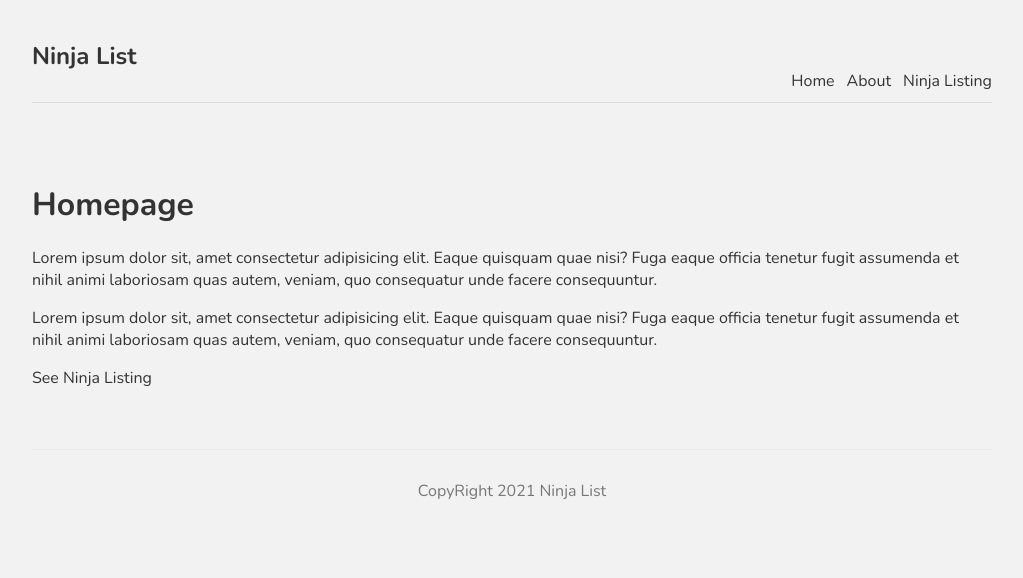
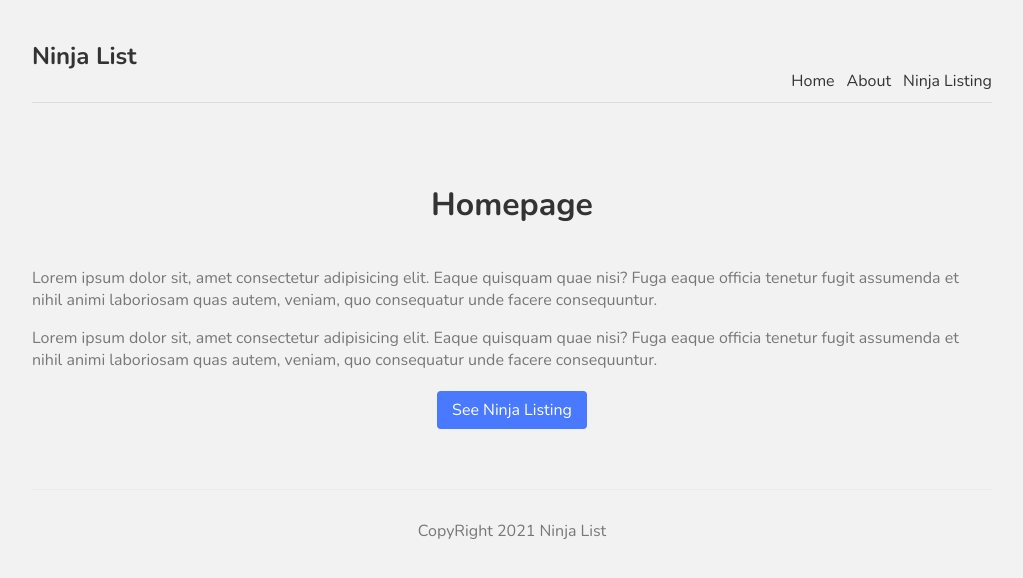
Before and after one commit to RuFrontEnd/next-research, a Next.js app in the folder net-ninja-tutorial/: page / in a window 1280 px wide. Shown: the top 578 px of the page, without its empty margins (128-1151 px from the left). Built offline with nearby package versions, Linux system fonts and the light colour scheme.

Commit message:
新增 module css

```diff
--- a/net-ninja-tutorial/pages/index.js
+++ b/net-ninja-tutorial/pages/index.js
@@ -1,7 +1,7 @@
 // 路由首頁
 import Head from "next/head";
 import Image from "next/image";
-import styles from "../styles/Home.module.css";
+import styles from "../styles/Home.module.css"; // [name].module.css => 支援 styles.className 寫法, 可避免全域汙染問題
 import Navbar from "@/components/Navbar";
 import Footer from "@/components/Footer";
 import Link from "next/link";
@@ -9,19 +9,19 @@
 export default function Home() {
   return (
     <div>
-      <h1>Homepage</h1>
-      <p>
+      <h1 className={styles.title}>Homepage</h1>
+      <p className={styles.text}>
         Lorem ipsum dolor sit, amet consectetur adipisicing elit. Eaque quisquam
         quae nisi? Fuga eaque officia tenetur fugit assumenda et nihil animi
         laboriosam quas autem, veniam, quo consequatur unde facere consequuntur.
       </p>
-      <p>
+      <p className={styles.text}>
         Lorem ipsum dolor sit, amet consectetur adipisicing elit. Eaque quisquam
         quae nisi? Fuga eaque officia tenetur fugit assumenda et nihil animi
         laboriosam quas autem, veniam, quo consequatur unde facere consequuntur.
       </p>
       <Link href="/ninjas">
-        <a>See Ninja Listing</a>
+        <a className={styles.btn}>See Ninja Listing</a>
       </Link>
     </div>
   );
--- a/net-ninja-tutorial/styles/Home.module.css
+++ b/net-ninja-tutorial/styles/Home.module.css
@@ -1,116 +1,18 @@
-.container {
-  padding: 0 2rem;
-}
-
-.main {
-  min-height: 100vh;
-  padding: 4rem 0;
-  flex: 1;
-  display: flex;
-  flex-direction: column;
-  justify-content: center;
-  align-items: center;
-}
-
-.footer {
-  display: flex;
-  flex: 1;
-  padding: 2rem 0;
-  border-top: 1px solid #eaeaea;
-  justify-content: center;
-  align-items: center;
-}
-
-.footer a {
-  display: flex;
-  justify-content: center;
-  align-items: center;
-  flex-grow: 1;
-}
-
-.title a {
-  color: #0070f3;
-  text-decoration: none;
-}
-
-.title a:hover,
-.title a:focus,
-.title a:active {
-  text-decoration: underline;
-}
-
 .title {
-  margin: 0;
-  line-height: 1.15;
-  font-size: 4rem;
-}
-
-.title,
-.description {
+  color: #333;
+  padding-bottom: 20px;
   text-align: center;
 }
-
-.description {
-  margin: 4rem 0;
-  line-height: 1.5;
-  font-size: 1.5rem;
+.text {
+  color: #777;
 }
-
-.code {
-  background: #fafafa;
-  border-radius: 5px;
-  padding: 0.75rem;
-  font-size: 1.1rem;
-  font-family: Menlo, Monaco, Lucida Console, Liberation Mono, DejaVu Sans Mono,
-    Bitstream Vera Sans Mono, Courier New, monospace;
+.btn {
+  display: block;
+  width: 150px;
+  padding: 8px 0;
+  margin: 20px auto;
+  background: #4979ff;
+  border-radius: 4px;
+  color: white;
+  text-align: center;
 }
-
-.grid {
-  display: flex;
-  align-items: center;
-  justify-content: center;
-  flex-wrap: wrap;
-  max-width: 800px;
-}
-
-.card {
-  margin: 1rem;
-  padding: 1.5rem;
-  text-align: left;
-  color: inherit;
-  text-decoration: none;
-  border: 1px solid #eaeaea;
-  border-radius: 10px;
-  transition: color 0.15s ease, border-color 0.15s ease;
-  max-width: 300px;
-}
-
-.card:hover,
-.card:focus,
-.card:active {
-  color: #0070f3;
-  border-color: #0070f3;
-}
-
-.card h2 {
-  margin: 0 0 1rem 0;
-  font-size: 1.5rem;
-}
-
-.card p {
-  margin: 0;
-  font-size: 1.25rem;
-  line-height: 1.5;
-}
-
-.logo {
-  height: 1em;
-  margin-left: 0.5rem;
-}
-
-@media (max-width: 600px) {
-  .grid {
-    width: 100%;
-    flex-direction: column;
-  }
-}
```
